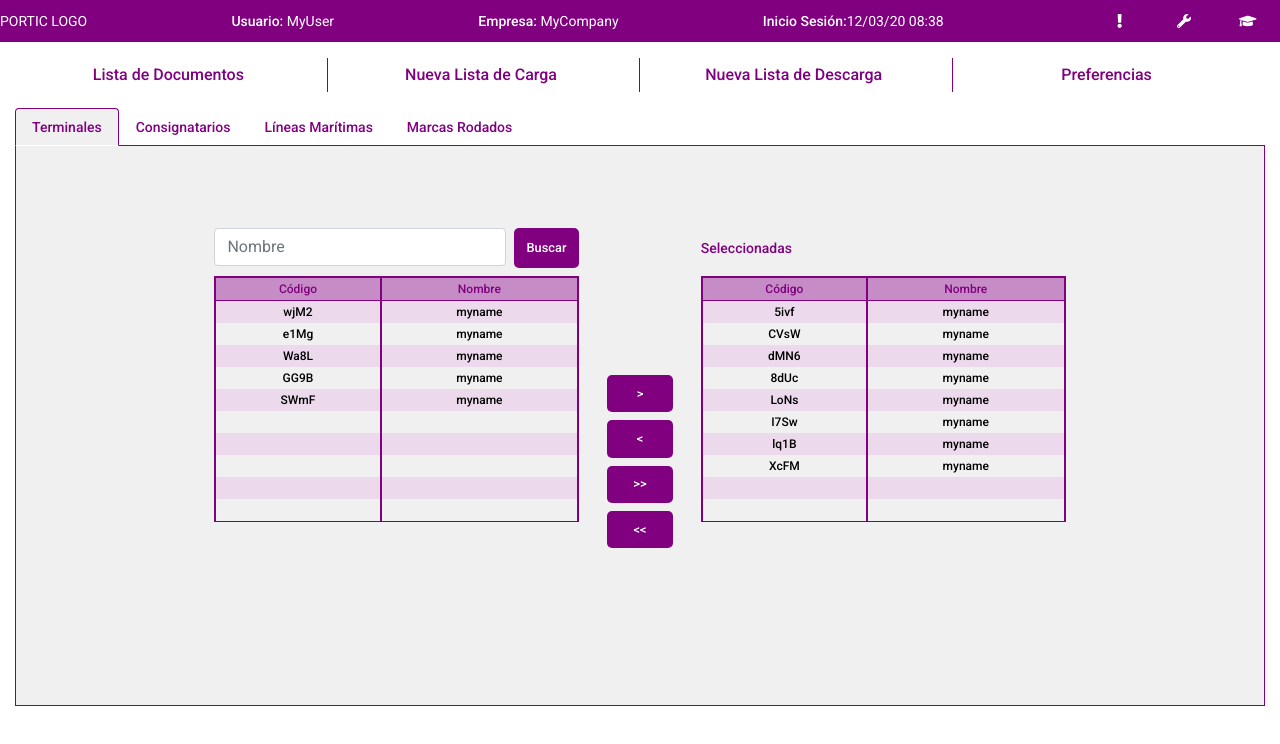
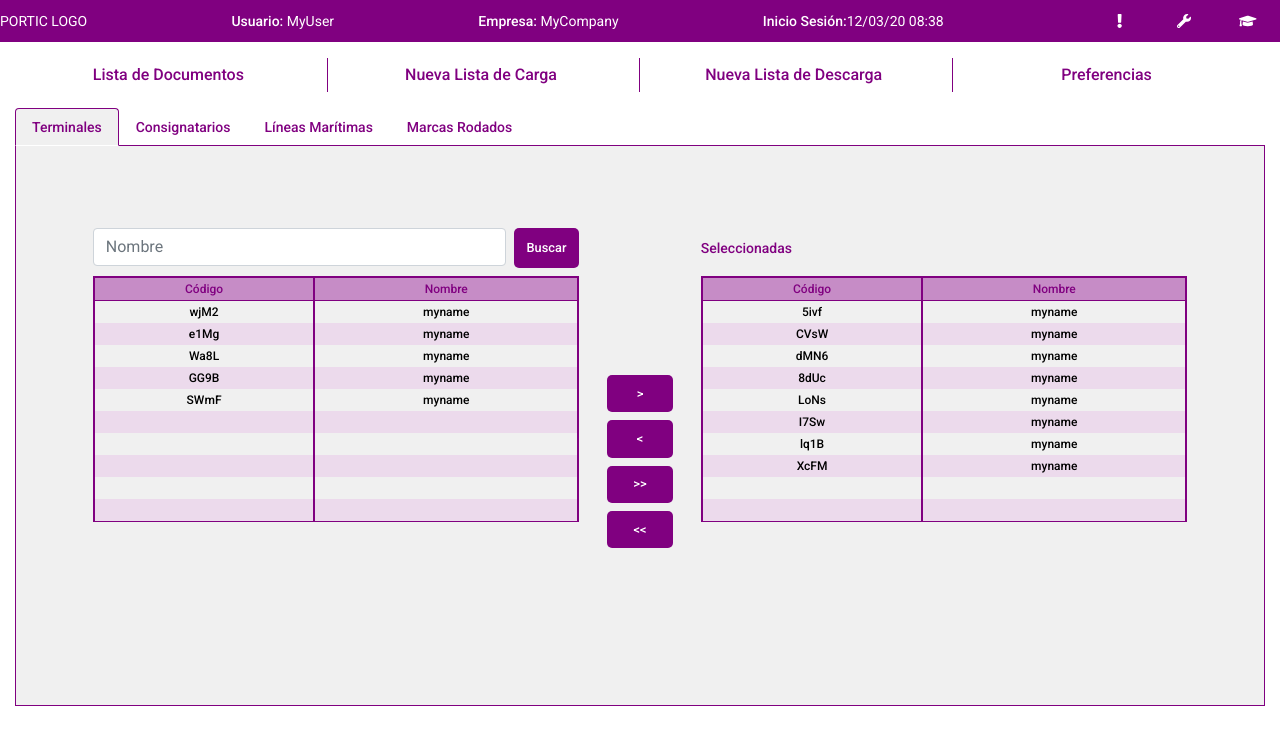
Before and after one commit to storrellas/logistics, an Angular app: page /preferencias in a window 1280 px wide. Shown: the top 744 px of the page. Built offline with nearby package versions, Linux system fonts and the light colour scheme.

Commit message:
ENH: About to finish selector

```diff
--- a/src/app/preferencias/selector/selector.component.html
+++ b/src/app/preferencias/selector/selector.component.html
@@ -1,41 +1,49 @@
-<div style="display: flex; justify-content: center; align-items:center" class="w-100 h-100">
-  <div style="width: 30%; height: 75%">
+<div class="d-flex justify-content-center align-items-center w-100 h-100">
+  <div class="h-75 w-40">
 
-    <div class="search d-flex" style="height: 40px">
+    <div class="search d-flex">
       <input type="text" class="form-control mr-2" placeholder="Nombre">
       <button type="button" class="btn" (click)="onSearch($event)">Buscar</button>
     </div>
     <div class="item-list w-100 h-100 mt-2">
       <table class="item-table w-100">
+          <thead>
               <tr class="title">
                 <th *ngFor="let header of table_header">{{header}}</th>
               </tr>
-        <tr *ngFor="let data of table_data" class="body">
-            <td>{{data.code}}</td>
-            <td>{{data.name}}</td>
+            </thead>
+            <tbody class="body">
+              <tr *ngFor="let data of table_data">
+                  <td (click)="onSelectItem($event, data.code)">{{data.code}}</td>
+                  <td (click)="onSelectItem($event, data.code)">{{data.name}}</td>
               </tr>
+            </tbody>
       </table>
     </div>
 
   </div>
-  <div class="tools" style="padding-top: 100px">
+  <div class="tools">
     <button type="button" class="btn"> > </button>
     <button type="button" class="btn mt-2"> < </button>
     <button type="button" class="btn mt-2"> >> </button>
     <button type="button" class="btn mt-2"> << </button>
   </div>
-  <div style="width: 30%; height: 75%">
+  <div class="h-75 w-40">
 
-    <div class="d-flex align-items-center" style="height: 40px">Seleccionadas</div>
-    <div class="item-list w-100 h-100 mt-2" style="overflow:auto;">
+    <div class="search d-flex align-items-center">Seleccionadas</div>
+    <div class="item-list w-100 h-100 mt-2">
       <table class="item-table w-100">
+        <thead>
           <tr class="title">
             <th *ngFor="let header of table_header">{{header}}</th>
           </tr>
-        <tr *ngFor="let data of table_selected_data" class="body">
-            <td>{{data.code}}</td>
-            <td>{{data.name}}</td>
+        </thead>
+        <tbody class="body">
+          <tr *ngFor="let data of table_selected_data">
+              <td (click)="onSelectItem($event, data.code)">{{data.code}}</td>
+              <td (click)="onSelectItem($event, data.code)">{{data.name}}</td>
           </tr>
+        </tbody>
       </table>
     </div>
 
--- a/src/app/preferencias/selector/selector.component.scss
+++ b/src/app/preferencias/selector/selector.component.scss
@@ -2,8 +2,13 @@
 @import "variables";
 
 /* Table */
+.w-40{
+  width: 40%;
+}
+
 .item-list{
   overflow: auto;
+  cursor: pointer;
   .item-table {
     border-spacing: 0;
     border-collapse: separate;
@@ -22,6 +27,8 @@
       }
     }
 
+
+
     .body{
       color: black;
       td {
@@ -29,17 +36,26 @@
         border-right: 1px solid $border;
         height: 22px;
       }
+
+      // Apply colors to rows
+      tr:nth-child(even){
+        background: $table-data-background;
+      }
+
+      tr:hover{
+        background: $table-data-hover;
+      }
     }
 
-    // Apply colors to rows
-    tr:nth-child(even){
-      background: $table-data-background;
-    }
+
+
+
   }
 }
 
 .tools {
   padding: 2em;
+  padding-top: 100px;
   width: 10%;
   height: 75%;
   display: flex;
@@ -51,6 +67,7 @@
 }
 
 .search{
+  height: 40px;
   .btn {
     @include portic-btn
   }
--- a/src/app/preferencias/selector/selector.component.ts
+++ b/src/app/preferencias/selector/selector.component.ts
@@ -11,7 +11,6 @@ export class SelectorComponent implements OnInit {
   table_data: object[];
   table_selected_data: object[];
 
-
   max_rows_table: number = 10;
 
   constructor() { }
@@ -19,8 +18,6 @@ export class SelectorComponent implements OnInit {
   ngOnInit(): void {
     this.table_selected_data = this.generata_random_table_data()
     this.table_data = this.generata_random_table_data()
-
-    console.log("table_selected_data", this.table_selected_data)
   }
 
   generate_random_str(length) {
@@ -38,7 +35,6 @@ export class SelectorComponent implements OnInit {
     // Generate a max items
     const table_data = Array(this.max_rows_table).fill({})
     const random_rows : number = Math.floor(Math.random() * Math.floor(this.max_rows_table));
-    console.log(random_rows)
     for (let i = 0; i < random_rows; i++) {
       table_data[i] = {code: this.generate_random_str(4), name: 'myname'}
     }
@@ -48,4 +44,8 @@ export class SelectorComponent implements OnInit {
   onSearch(event: MouseEvent){
     this.table_data = this.generata_random_table_data()
   }
+
+  onSelectItem(event: MouseEvent, code: string){
+    console.log("Selecting element", event, code)
+  }
 }
--- a/src/styles/variables.scss
+++ b/src/styles/variables.scss
@@ -11,5 +11,8 @@ $tool-background-hover: #ECDAEC;
 $tool-background-active: #A978A9;
 $table-header-background: #c68cc6;
 $table-data-background: #ECDAEC;
+$table-data-hover: #AEA1AE;
+$table-data-hover: #C3B4C3;
+
 
 $tab-background: #F0F0F0;
```
Lines whose indentation alone changed are shown as unchanged.
